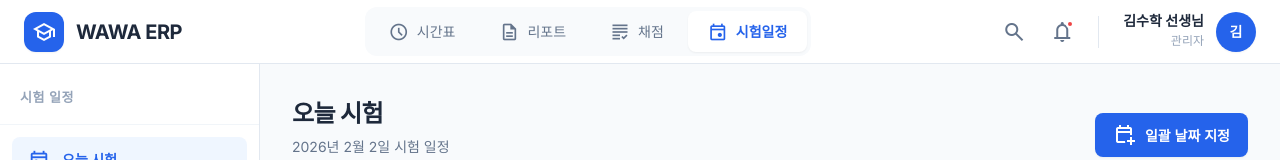
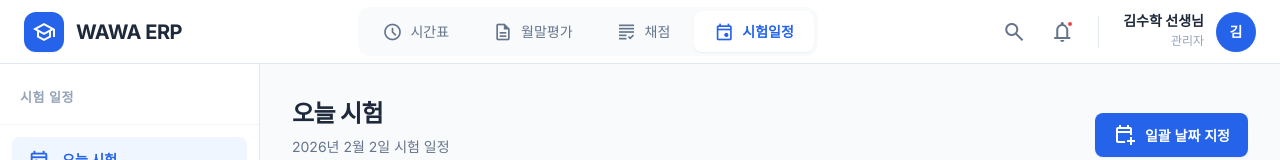
Before and after one commit to sigongjoa/wawa_smart_erp, a React (Vite) app in the folder apps/desktop/: page /schedule in a window 1280 px wide. Shown: the top 160 px of the page. Built offline with nearby package versions, Linux system fonts and the light colour scheme.

Commit message:
feat: Rename report to monthly evaluation in header and update gitignore

```diff
--- a/apps/desktop/src/components/Header.tsx
+++ b/apps/desktop/src/components/Header.tsx
@@ -10,7 +10,7 @@ interface ModuleTab {
 
 const modules: ModuleTab[] = [
   { id: 'timer', label: '시간표', icon: 'schedule', path: '/timer' },
-  { id: 'report', label: '리포트', icon: 'description', path: '/report' },
+  { id: 'report', label: '월말평가', icon: 'description', path: '/report' },
   { id: 'grader', label: '채점', icon: 'grading', path: '/grader' },
   { id: 'schedule', label: '시험일정', icon: 'event', path: '/schedule' },
 ];
```
Also changed, not shown: 1 other file (tests, documents, lock files or other folders).
